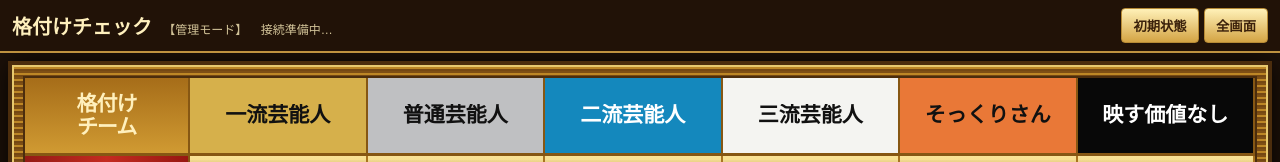
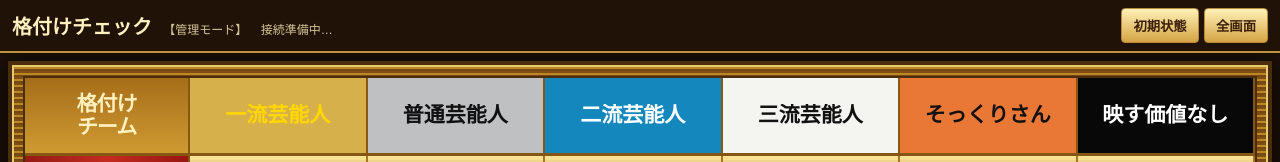
Before and after one commit to takemoto1117-svg/kakuzuke1, a plain HTML site: page index.html in a window 1280 px wide. Shown: the top 162 px of the page. Drawn offline with Linux system fonts and the light colour scheme; no server answers.

Commit message:
Update index.html

```diff
--- a/index.html
+++ b/index.html
@@ -214,10 +214,14 @@ button:hover {
 
   background: #d6b04b;
 
-  color: #111;
+  color: #ffd700;
 
   text-shadow:
-    1px 1px #f8e9a8;
+    -1px -1px 0 #5a3a00,
+     1px -1px 0 #5a3a00,
+    -1px  1px 0 #5a3a00,
+     1px  1px 0 #5a3a00,
+     0 2px 3px #000;
 }
 
 .rank2 {
```
